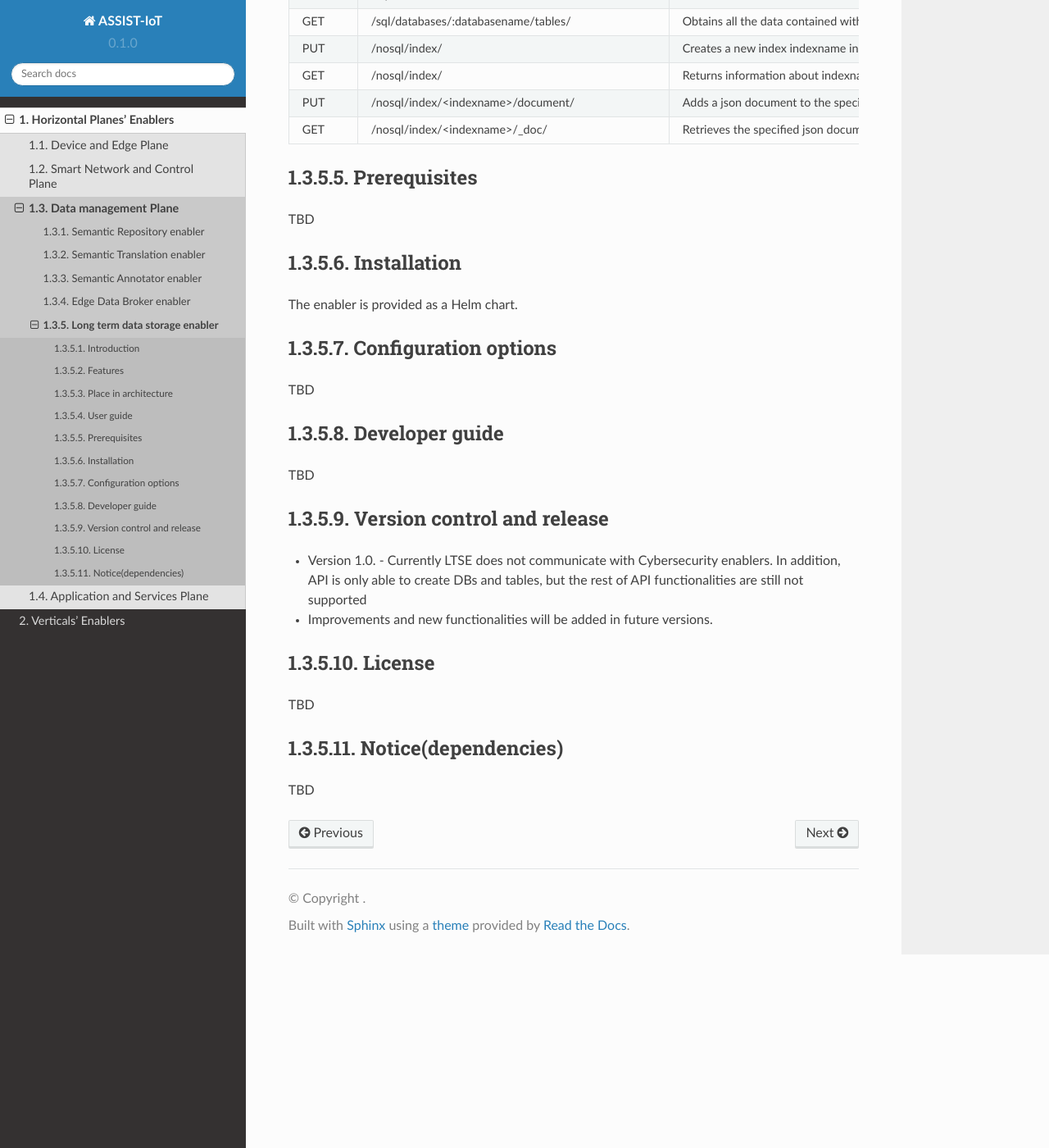
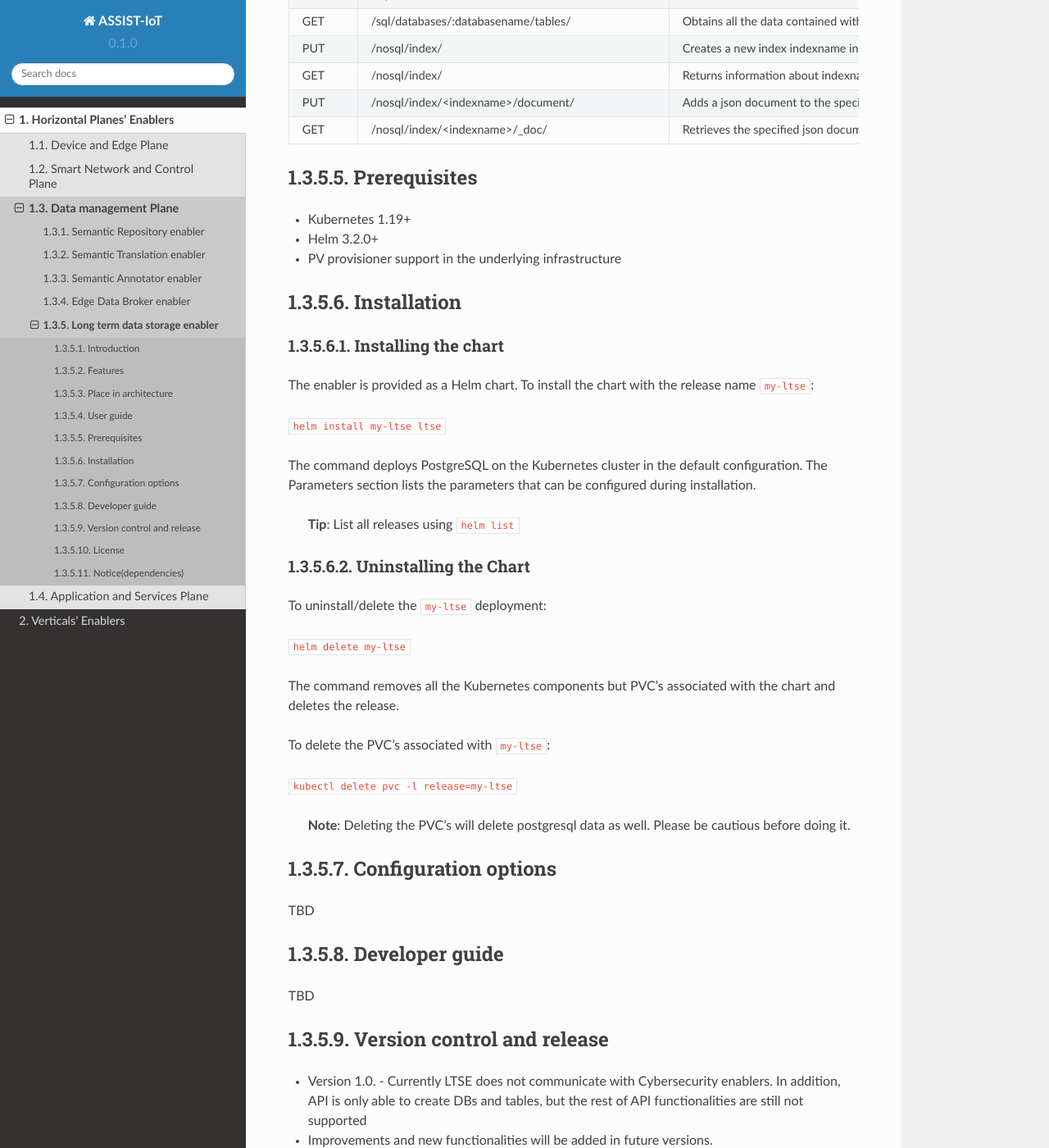
Before and after one commit to assist-iot/assist-iot-documentation, a Sphinx documentation site: the page built from docs/source/horizontal_planes/datamanagement/long_term_data_storage_enabler.rst, in a window 1280 px wide and 1400 px high, scrolled down 2751 px. Shown: the whole window at 82% size. Built offline with Sphinx 7.4.7 and the Read the Docs theme 2.0.0, drawn with Linux system fonts in a browser that asks for light colours.

Commit message:
Update long_term_data_storage_enabler.rst

```diff
--- a/docs/source/horizontal_planes/datamanagement/long_term_data_storage_enabler.rst
+++ b/docs/source/horizontal_planes/datamanagement/long_term_data_storage_enabler.rst
@@ -73,12 +73,37 @@ REST API endpoints
 ***************
 Prerequisites
 ***************
-TBD
+- Kubernetes 1.19+
+- Helm 3.2.0+
+- PV provisioner support in the underlying infrastructure
 
 ***************
 Installation
 ***************
-The enabler is provided as a Helm chart.
+
+Installing the chart
+*******************
+The enabler is provided as a Helm chart. To install the chart with the release name ``my-ltse``:
+
+``helm install my-ltse ltse``
+
+The command deploys PostgreSQL on the Kubernetes cluster in the default configuration. The Parameters section lists the parameters that can be configured during installation.
+
+    **Tip**: List all releases using ``helm list``
+
+Uninstalling the Chart
+*******************
+To uninstall/delete the ``my-ltse`` deployment:
+
+``helm delete my-ltse``
+
+The command removes all the Kubernetes components but PVC's associated with the chart and deletes the release.
+
+To delete the PVC's associated with ``my-ltse``:
+
+``kubectl delete pvc -l release=my-ltse``
+
+    **Note**: Deleting the PVC's will delete postgresql data as well. Please be cautious before doing it.
 
 *********************
 Configuration options
```
